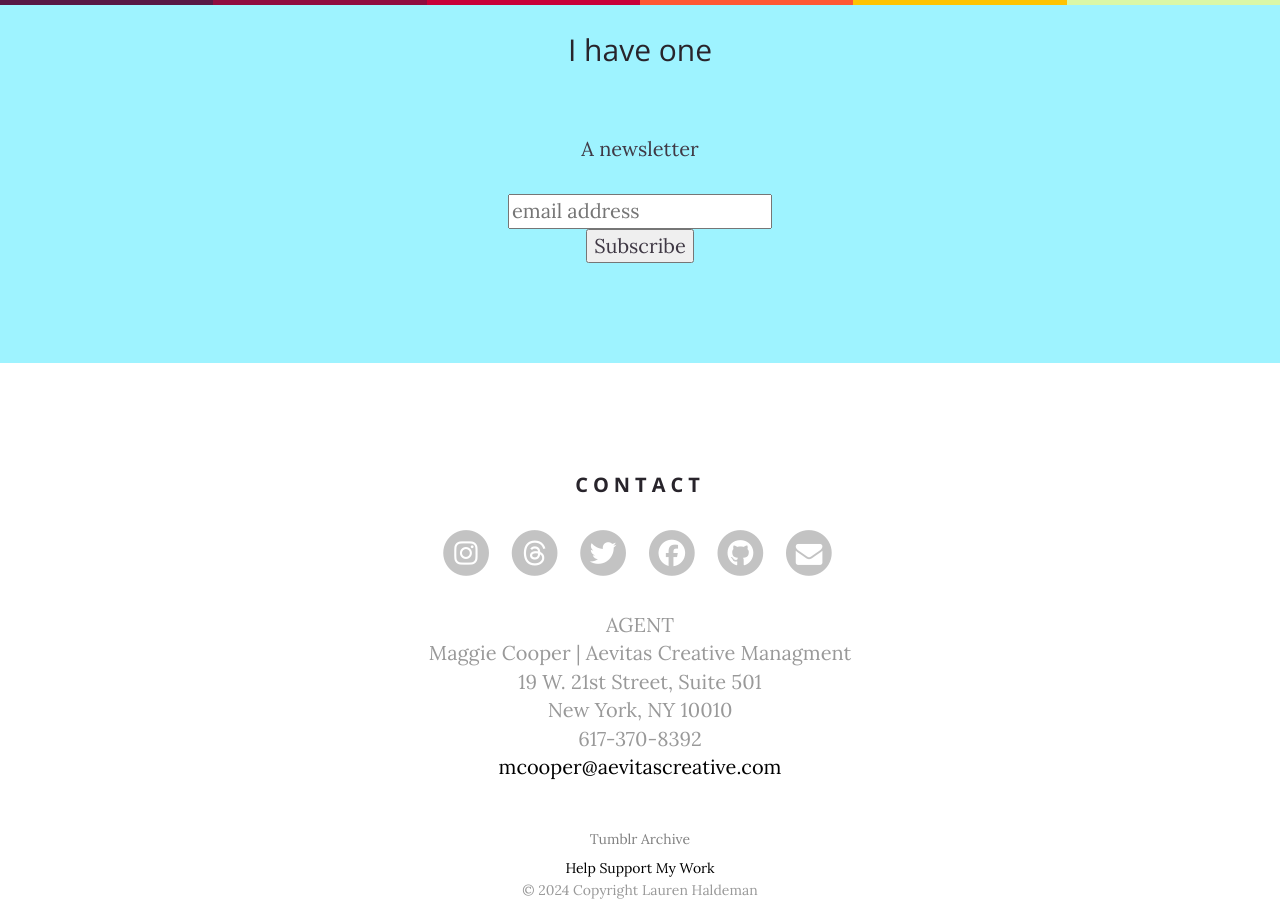
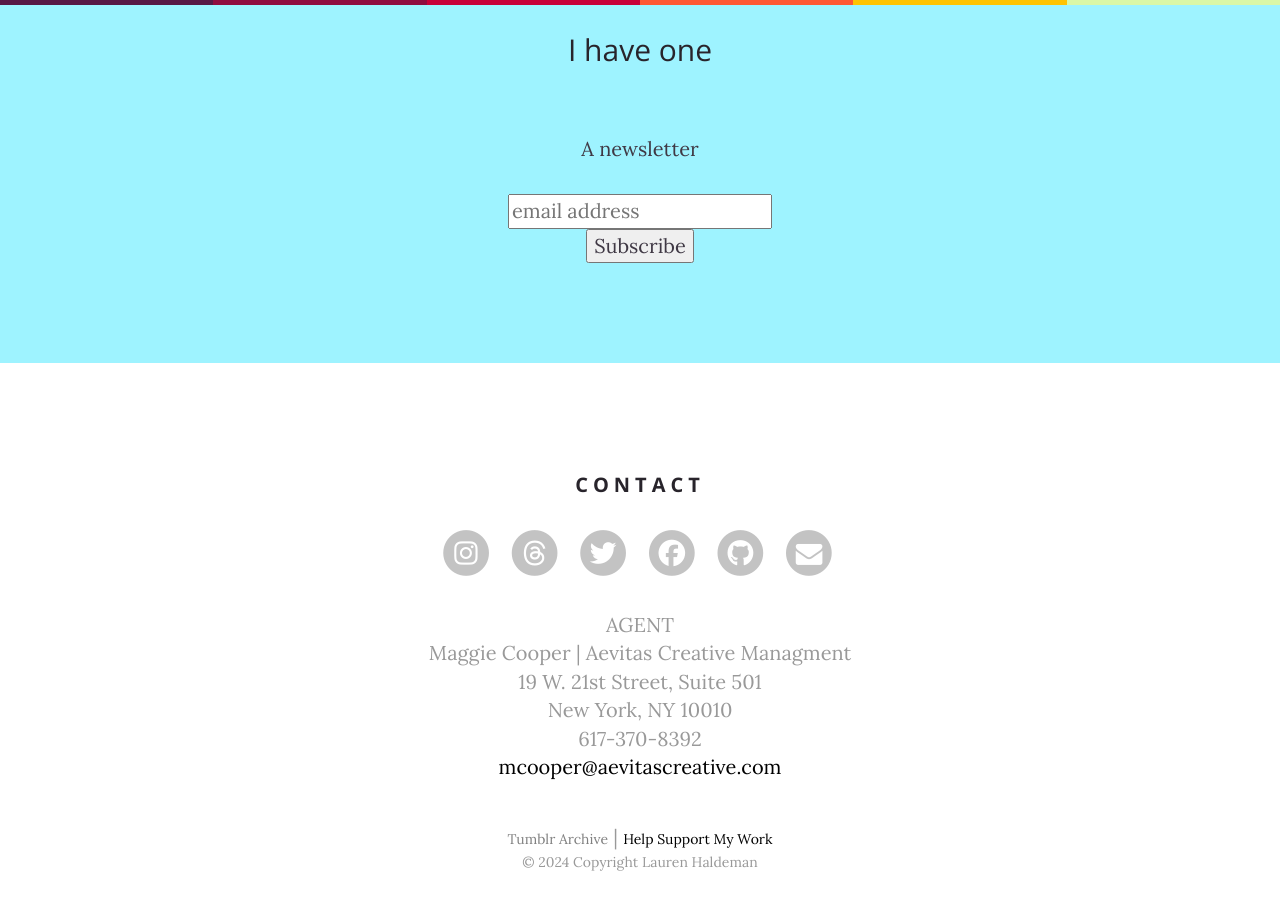
Before and after one commit to laurenhaldeman/laurenhaldeman.github.io, a Jekyll site: the page built from calenday-is-a-book.html, in a window 1280 px wide and 900 px high, scrolled down 880 px. Built offline with Jekyll 4.4.1, drawn with Linux system fonts in a browser that asks for light colours; nearby versions of some CDN libraries; some web fonts are replaced; comment, search, counter and statistics services are not loaded; after the commit the page ends 1752 px from its top, so only the background shows below that.

Commit message:
Update footer.html

```diff
--- a/_includes/footer.html
+++ b/_includes/footer.html
@@ -90,7 +90,7 @@
 
 <hr>
 
-	<a style="font-size: 14px; color: grey;" href="https://laurenhaldeman.tumblr.com">Tumblr Archive</a><br>
+	<a style="font-size: 14px; color: grey;" href="https://laurenhaldeman.tumblr.com">Tumblr Archive</a> |
 	<a style="font-size: 14px;" href="https://www.patreon.com/laurenhaldeman">Help Support My Work</a>
 	<div style="font-size: 14px;">&copy; 2024 Copyright Lauren Haldeman</div>
 </div>
```
